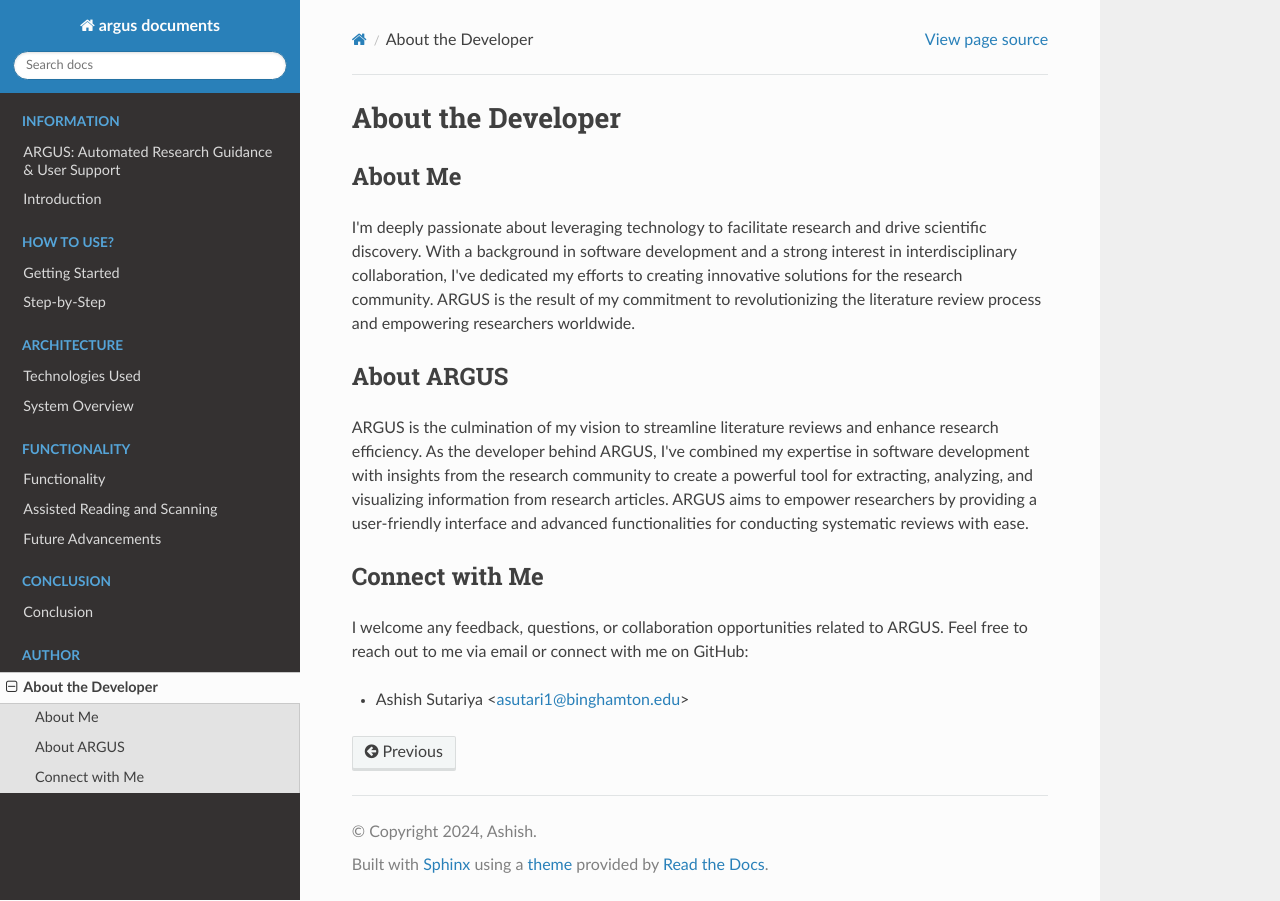
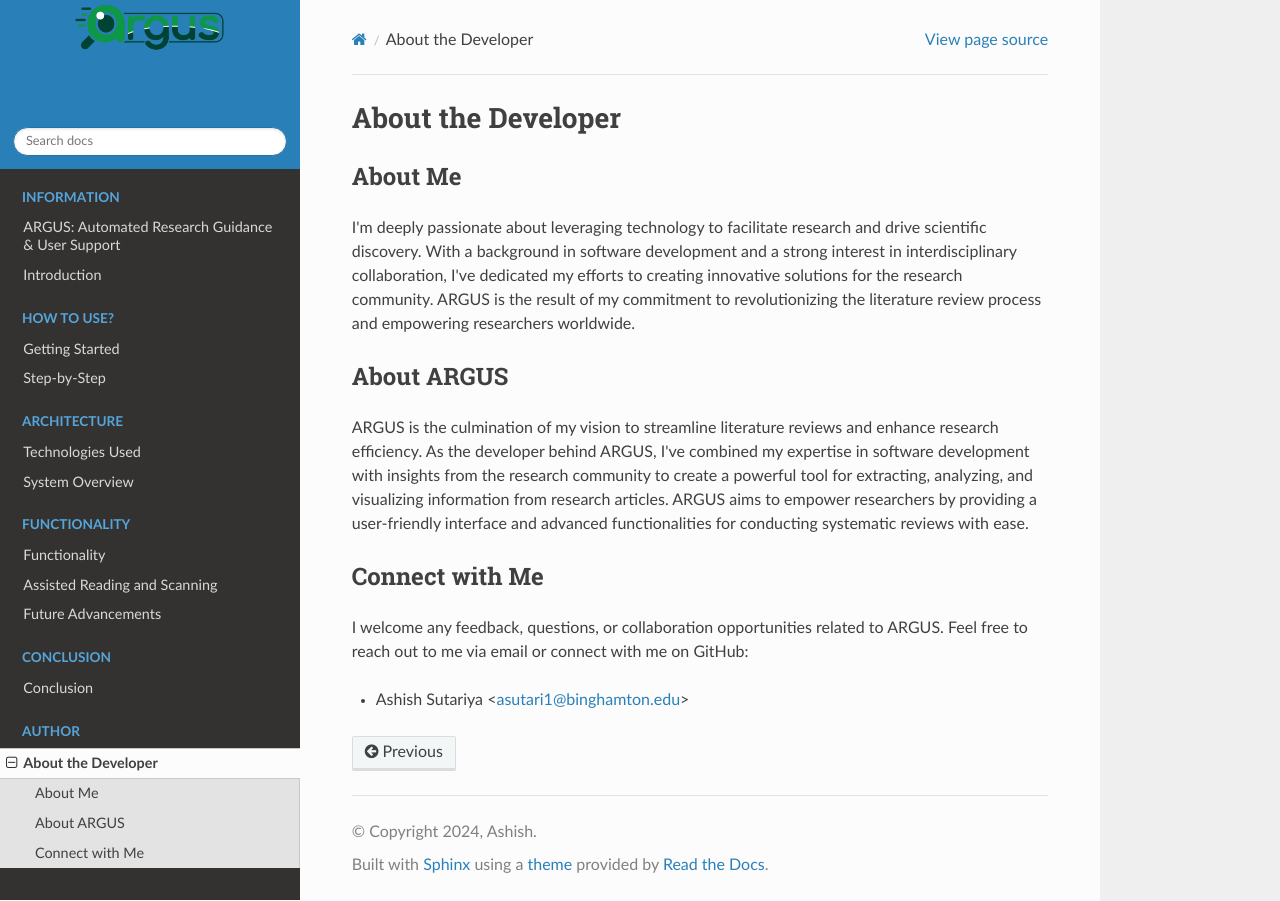
Before and after one commit to ashishsutariya/Documentation-Argus, a Sphinx documentation site: the page built from source/pages/Author.rst, in a window 1280 px wide. Built offline with Sphinx 7.4.7 and the Read the Docs theme 2.0.0, drawn with Linux system fonts in a browser that asks for light colours; a script that is not in the unit is left out.

Commit message:
logo update

```diff
--- a/source/conf.py
+++ b/source/conf.py
@@ -25,5 +25,5 @@ language = 'English'
 # https://www.sphinx-doc.org/en/master/usage/configuration.html#options-for-html-output
 
 html_theme = 'sphinx_rtd_theme'
-html_logo = '_images/arguslogo.png'
+html_logo = 'images/arguslogo.png'
 html_static_path = ['_static']
```
